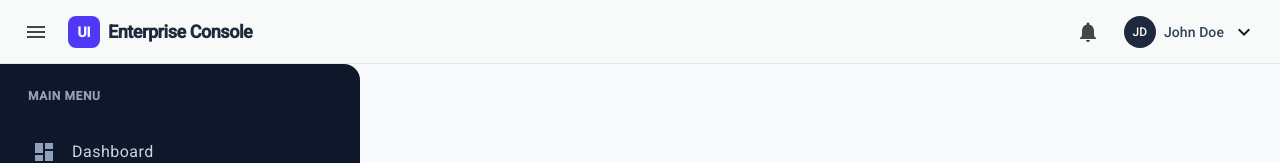
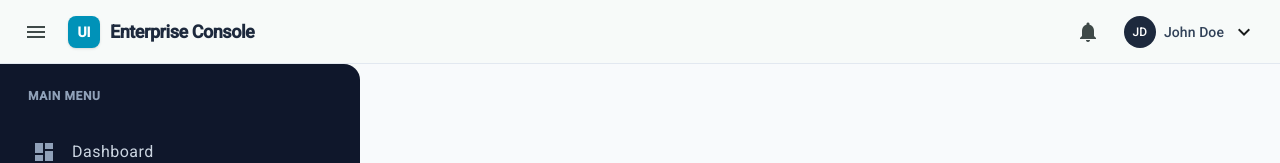
Before and after one commit to justAnotherDev2810/another-app-ui, an Angular app: page / in a window 1280 px wide. Shown: the top 163 px of the page. Built offline with nearby package versions, Linux system fonts and the light colour scheme.

Commit message:
navbar: styling changes

```diff
--- a/src/app/layout/navbar/navbar.component.html
+++ b/src/app/layout/navbar/navbar.component.html
@@ -1,11 +1,12 @@
-<mat-toolbar
-    class="border-b border-slate-200 bg-white/80 backdrop-blur-md px-4 flex justify-between items-center h-16 sticky top-0 z-10">
+<mat-toolbar class="border-b border-slate-200 bg-white px-4 flex justify-between items-center h-16 sticky top-0 z-10">
     <div class="flex items-center gap-3">
         <button mat-icon-button (click)="toggleSidebar.emit()" aria-label="Toggle navigation drawer">
-            <mat-icon>menu</mat-icon>
+            <mat-icon class="text-slate-700">menu</mat-icon>
         </button>
-        <div class="flex items-center gap-2">
-            <div class="w-8 h-8 rounded-lg bg-indigo-600 flex items-center justify-center text-white font-bold text-sm">
+        <div class="flex items-center gap-2.5">
+            <!-- Cyan Brand Accent -->
+            <div
+                class="w-8 h-8 rounded-lg bg-cyan-600 flex items-center justify-center text-white font-bold text-sm shadow-sm">
                 UI
             </div>
             <span class="font-semibold text-lg text-slate-800 tracking-tight">Enterprise Console</span>
@@ -14,6 +15,7 @@
 
     <div class="flex items-center gap-2">
         <button mat-icon-button matTooltip="Notifications">
+            <!-- Orange Notification Dot Accent -->
             <mat-icon class="text-slate-600">notifications</mat-icon>
         </button>
 
@@ -30,11 +32,11 @@
 
         <mat-menu #userMenu="matMenu" xPosition="before">
             <button mat-menu-item>
-                <mat-icon>person</mat-icon>
+                <mat-icon class="!text-cyan-600">person</mat-icon>
                 <span>Profile Settings</span>
             </button>
             <button mat-menu-item>
-                <mat-icon>security</mat-icon>
+                <mat-icon class="!text-cyan-600">security</mat-icon>
                 <span>Security</span>
             </button>
             <mat-divider></mat-divider>
```
